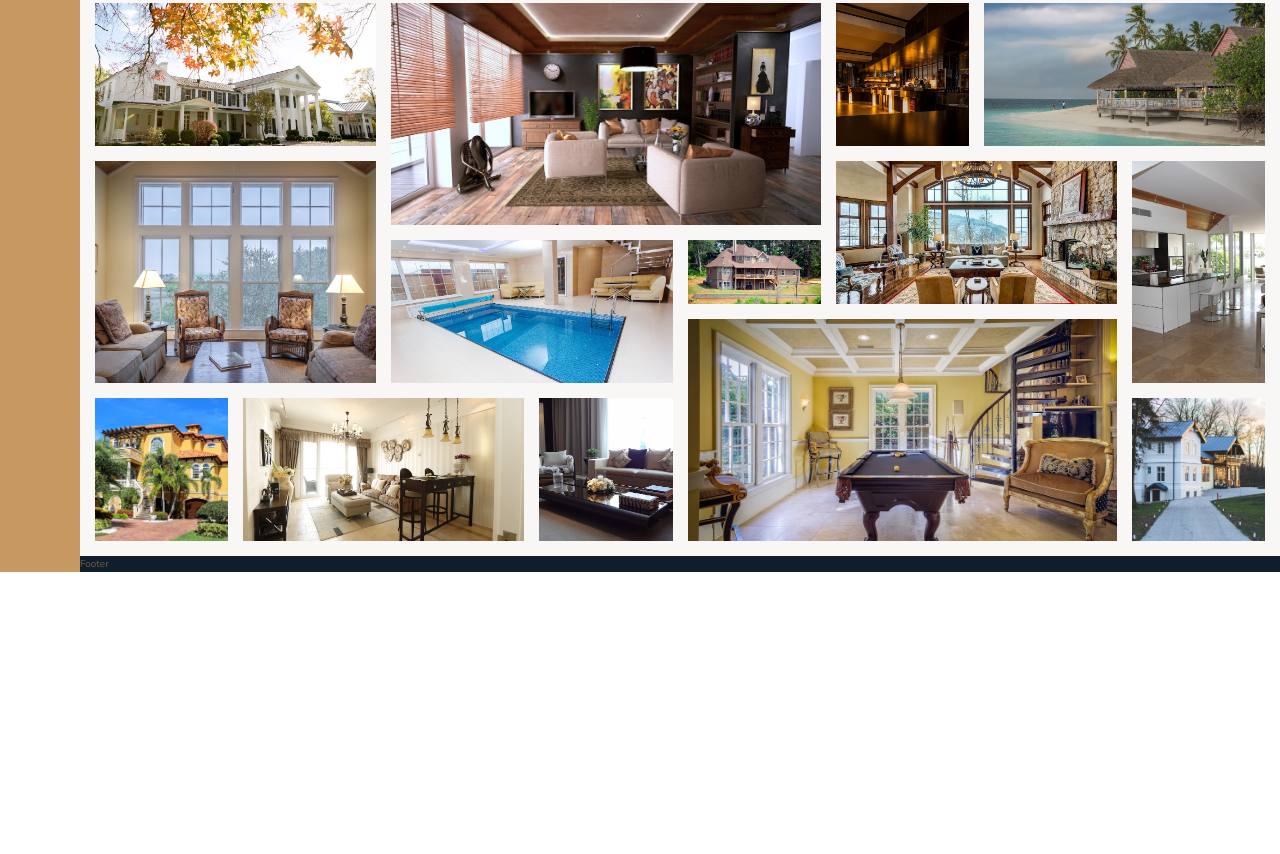
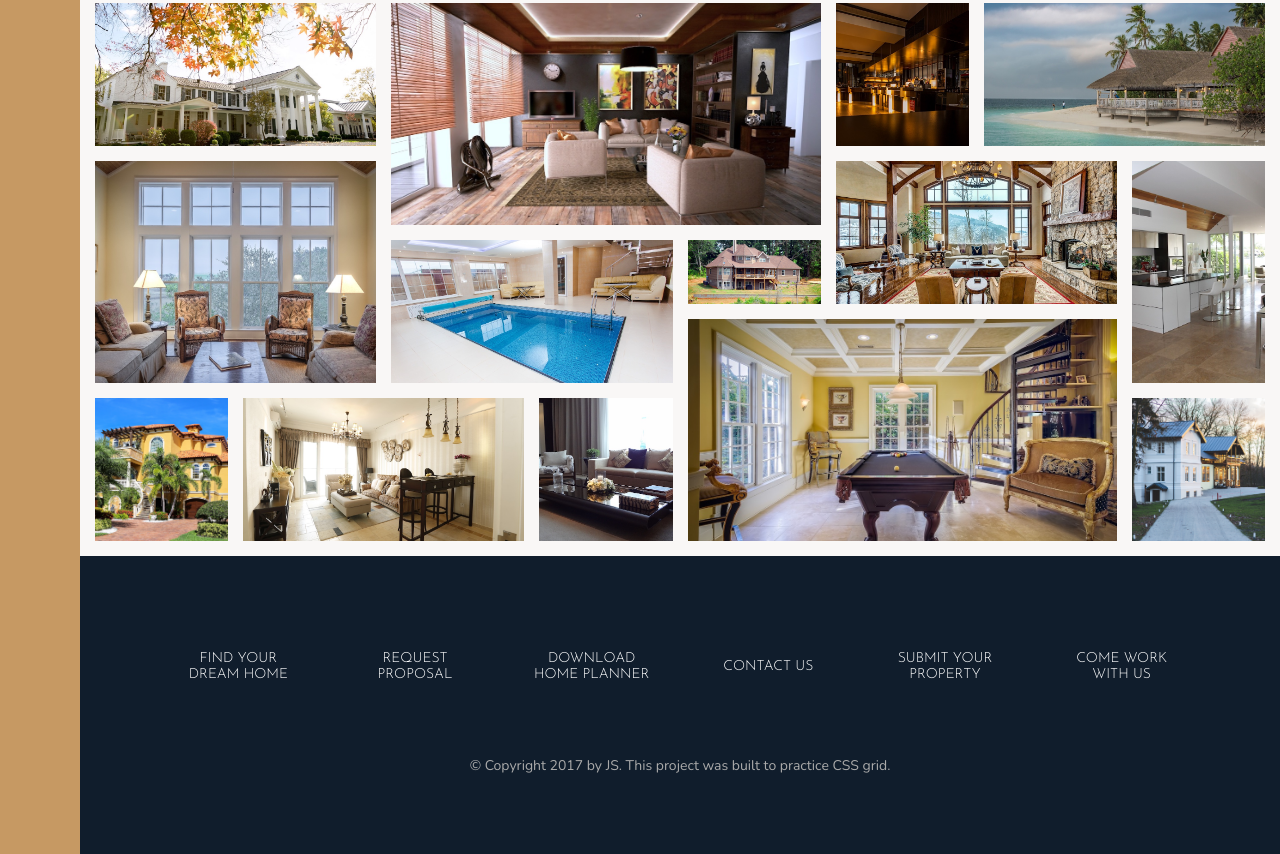
Before and after one commit to LucaLam/nexter-site, a website: page index.html in a window 1280 px wide. Shown: the part 2966-3820 px from the top of the page. Before the commit the page ends 3538 px from the top, so only its background shows below. Drawn offline with nearby package versions, Linux system fonts and the light colour scheme.

Commit message:
footer component built

```diff
--- a/index.html
+++ b/index.html
@@ -349,7 +349,17 @@
         </section>
 
         <footer class="footer">
-            Footer
+            <ul class="nav">
+                <li class="nav__item"><a href="#" class="nav__link">Find your dream home</a></li>
+                <li class="nav__item"><a href="#" class="nav__link">Request proposal</a></li>
+                <li class="nav__item"><a href="#" class="nav__link">Download home planner</a></li>
+                <li class="nav__item"><a href="#" class="nav__link">Contact us</a></li>
+                <li class="nav__item"><a href="#" class="nav__link">Submit your property</a></li>
+                <li class="nav__item"><a href="#" class="nav__link">Come work with us</a></li>
+            </ul>
+            <p class="copyright">
+                &copy; Copyright 2017 by JS. This project was built to practice CSS grid.
+            </p>
         </footer>
     </body>
 </html>
--- a/sass/_footer.scss
+++ b/sass/_footer.scss
@@ -1,4 +1,42 @@
 .footer{
     background-color: $color-secondary;
     grid-column: full-start / full-end;
+    padding: 8rem;
 }
+
+.nav{
+    list-style: none;
+
+    display: grid;
+    grid-template-columns: repeat(auto-fit, minmax(15rem, 1fr));
+    gap: 2rem;
+    align-items: center;
+
+    &__link:link,
+    &__link:visited{
+        font-size: 1.4rem;
+        color: white;
+        text-decoration: none;
+        font-family: $font-display;
+        text-transform: uppercase;
+        text-align: center;
+        padding: 1.5rem;
+        display: block;
+        transition: all .2s;
+
+    }
+
+    &__link:hover,
+    &__link:active {
+        background-color: rgba(#fff, .05);
+        transform: translateY(-3px);
+    }
+
+}
+
+.copyright{
+    font-size: 1.4rem;
+    color: $color-grey-light-2;
+    margin-top: 6rem;
+    text-align: center;
+}
```
Also changed, not shown: css/style.css.
